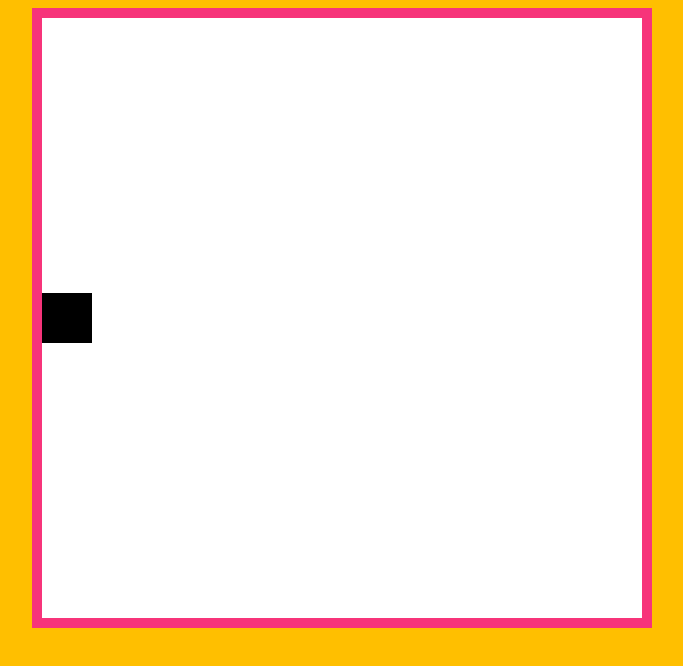
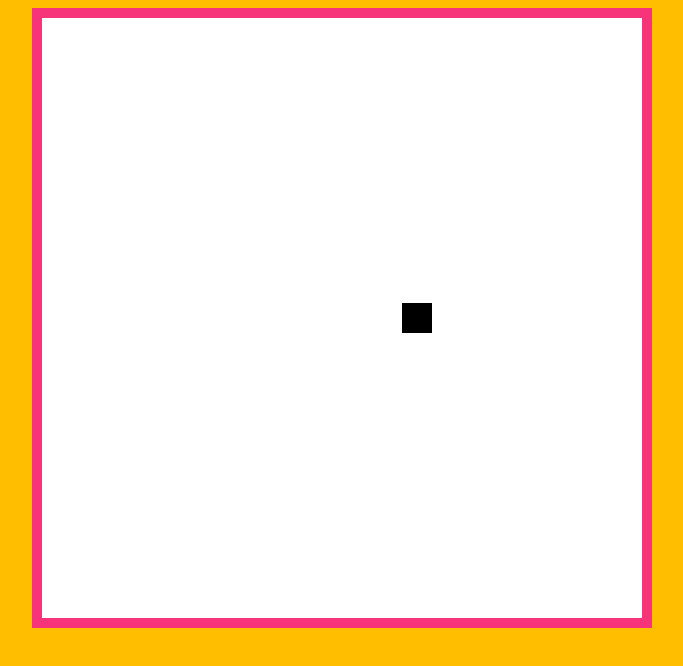
Before and after one commit to yablko/not-so-solid-snake, a plain HTML site: page index.html in a window 1280 px wide. Shown: the whole page, without its empty margins (298-981 px from the left). Drawn offline with Linux system fonts and the light colour scheme.

Commit message:
05-low-framerate

```diff
--- a/index.html
+++ b/index.html
@@ -28,9 +28,9 @@
 			const ctx = canvas.getContext("2d");
 
 			// player
-			const snakeSize = 50;
+			const snakeSize = 30;
 
-			let snakeSpeed = 5;
+			let snakeSpeed = 30;
 			let snakePosX = 0;
 			let snakePosY = canvas.height / 2 - snakeSize / 2;
 
@@ -40,8 +40,8 @@
 			// loop
 			function gameLoop() {
 				drawStuff();
-				// moveStuff();
-				requestAnimationFrame(gameLoop);
+				moveStuff();
+				setTimeout(gameLoop, 1000 / 15);
 			}
 			gameLoop();
 
```
